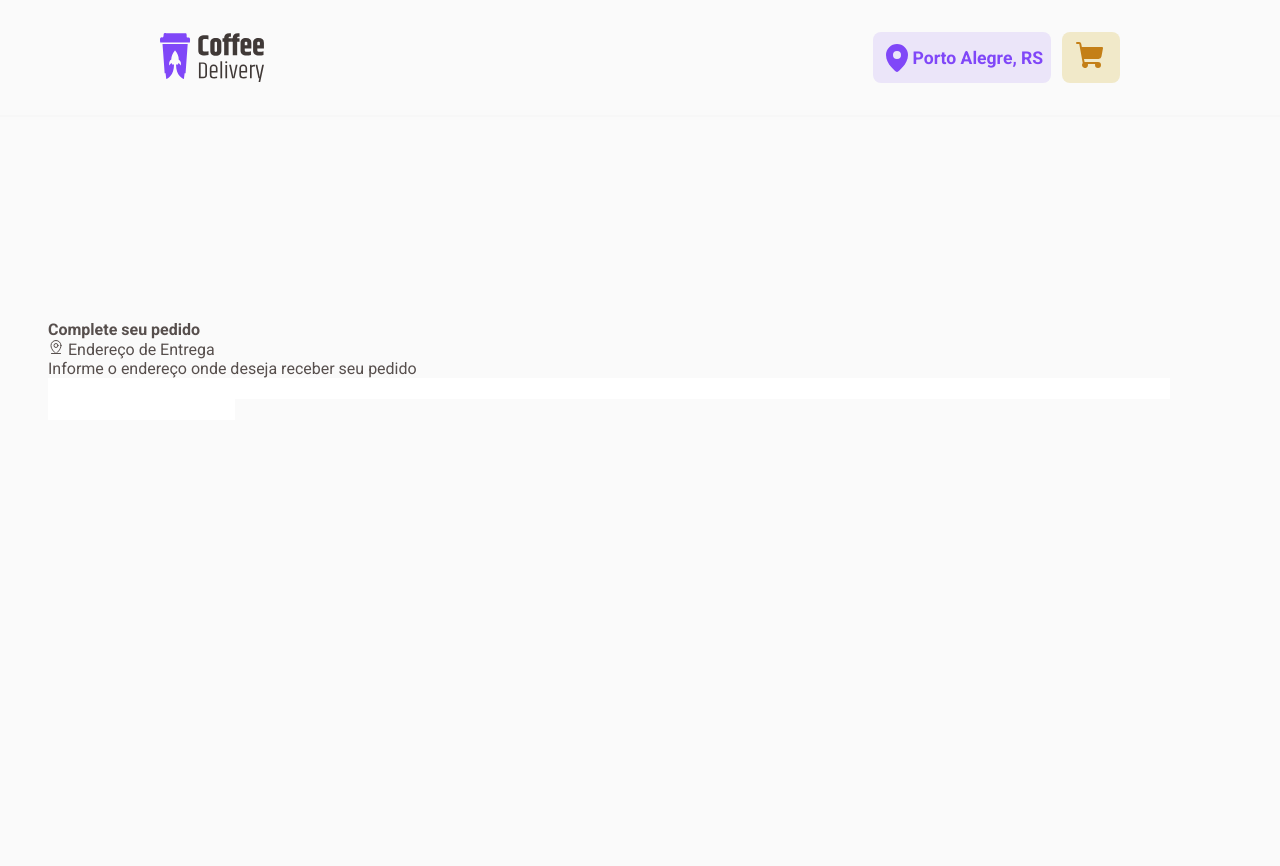
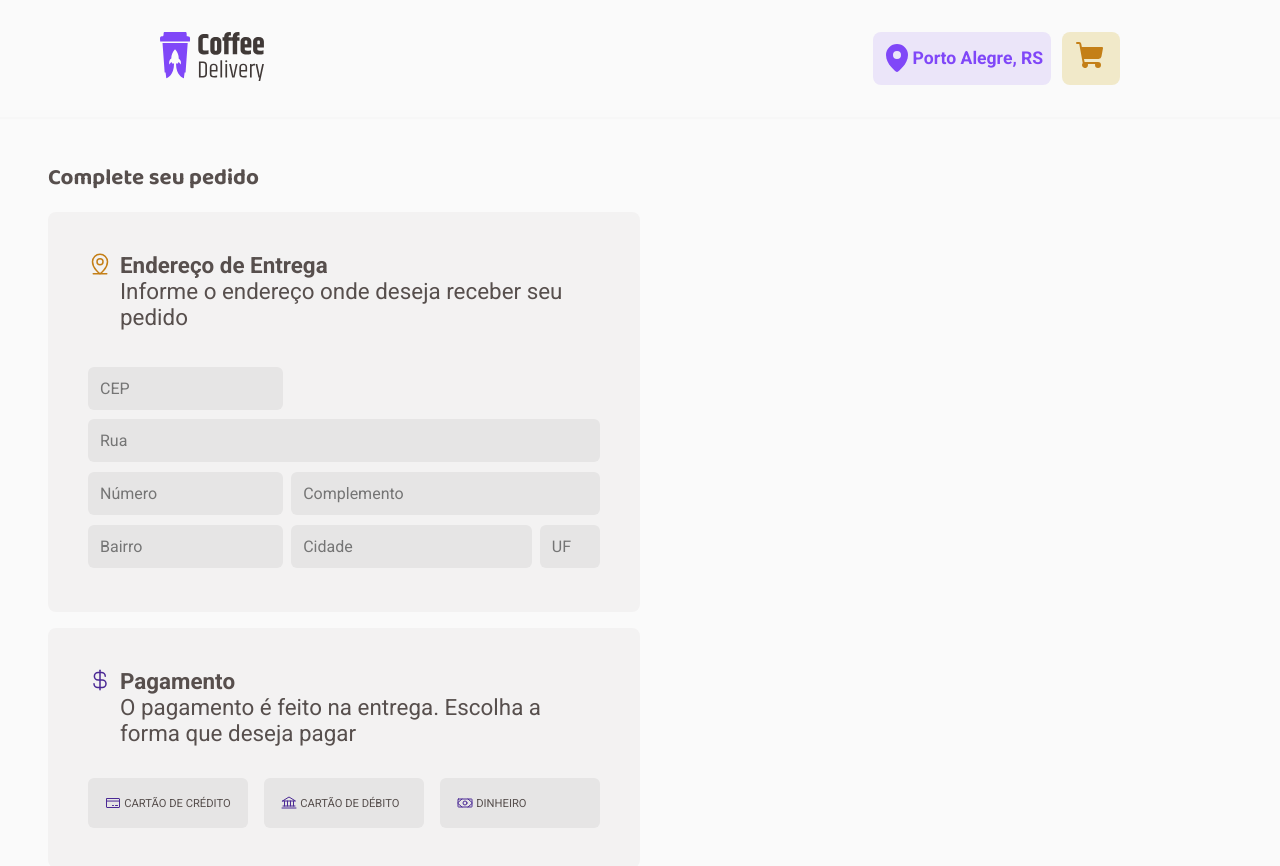
Before and after one commit to Rogerio-17/coffe-delivery, a React (Vite) app: page /checkout in a window 1280 px wide. Shown: the top 866 px of the page. Built offline with nearby package versions, Linux system fonts and the light colour scheme.

Commit message:
Finalizando primeira parte do carrinho

```diff
--- /dev/null
+++ b/src/Pages/Checkout/components/headerForms/index.tsx
@@ -0,0 +1,24 @@
+import { HeaderForm } from "./style";
+import { ReactNode } from "react";
+
+interface HeaderFormsProps {
+    icon: ReactNode,
+    title: string,
+    description: string,
+    color: "yellow-dark-800" | "purple-dark-800"
+}
+
+export function HeaderForms({icon, title, description, color}:HeaderFormsProps) {
+  return (
+    <HeaderForm color={color}>
+      <span>
+        {icon}
+      </span>
+
+      <div className="textMapLine">
+        <span>{title}</span>
+        <p>{description}</p>
+      </div>
+    </HeaderForm>
+  );
+}
--- /dev/null
+++ b/src/Pages/Checkout/components/headerForms/style.ts
@@ -0,0 +1,19 @@
+import styled from "styled-components";
+
+interface ColorProps {
+    color: "yellow-dark-800" | "purple-dark-800"
+}
+
+export const HeaderForm = styled.div<ColorProps>`
+    display: flex;
+    gap: 0.5rem;
+    color: ${props => props.theme[props.color]};
+
+.textMapLine {
+    color: ${props => props.theme["base-text-700"]};
+
+    span {
+        font-weight: bold;
+    }
+}
+`
--- a/src/Pages/Checkout/index.tsx
+++ b/src/Pages/Checkout/index.tsx
@@ -1,30 +1,62 @@
-import { MapPinLine } from "phosphor-react";
-import { CheckoutContainer, FormAddressAndPayment, SelectedProducts } from "./style";
+import { Bank, CreditCard, CurrencyDollar, MapPinLine, Money } from "phosphor-react";
+import {
+  CheckoutContainer,
+  FormAddress,
+  FormAddressAndPayment,
+  FormPayment,
+  SelectedProducts,
+} from "./style";
+import { HeaderForms } from "./components/headerForms";
 
 export function Checkout() {
-    return(
+  return (
     <CheckoutContainer>
       <FormAddressAndPayment>
         <h4>Complete seu pedido</h4>
+
+        <FormAddress>
+            <HeaderForms
+            color="yellow-dark-800"
+            icon={<MapPinLine size={24}/>}
+            title="Endereço de Entrega"
+            description="Informe o endereço onde deseja receber seu pedido"
+            />
           <form action="">
-                    <span>
-                        <MapPinLine/> Endereço de Entrega
-                    </span>
-                    <p>Informe o endereço onde deseja receber seu pedido</p>
+            <div className="n1">
+              <input type="number" placeholder="CEP" />
+            </div>
 
-                    <input type="number" />
-                    <input type="text" />
-                    <input type="number" />
-                    <input type="text" />
-                    <input type="text" />
-                    <input type="text" />
-                    <input type="number" />
+            <input type="text" placeholder="Rua" />
+
+            <div className="n2">
+              <input type="number" placeholder="Número" />
+              <input type="text" placeholder="Complemento" />
+            </div>
+
+            <div className="n3">
+              <input type="text" placeholder="Bairro" />
+              <input type="text" placeholder="Cidade" />
+              <input type="text" placeholder="UF" />
+            </div>
           </form>
+        </FormAddress>
+
+        <FormPayment>
+        <HeaderForms
+            color="purple-dark-800"
+            icon={<CurrencyDollar size={24}/>}
+            title="Pagamento"
+            description="O pagamento é feito na entrega. Escolha a forma que deseja pagar"
+            />
+            <div className="teste">
+             <button> <span><CreditCard size={16}/></span> Cartão de crédito</button>
+             <button> <span><Bank size={16}/></span> Cartão de débito</button>
+             <button> <span><Money size={16}/></span> Dinheiro</button>
+            </div>
+        </FormPayment>
       </FormAddressAndPayment>
 
-            <SelectedProducts>
-
-            </SelectedProducts>
+      <SelectedProducts></SelectedProducts>
     </CheckoutContainer>
-    )
+  );
 }
--- a/src/Pages/Checkout/style.ts
+++ b/src/Pages/Checkout/style.ts
@@ -1,16 +1,94 @@
 import styled from "styled-components";
 
+export const CheckoutContainer = styled.div`
+  margin-top: 10rem;
+  display: grid;
+  grid-template-columns: 1fr 1fr;
+  font-size: 1.4rem;
 
-export const CheckoutContainer = styled.div`
-margin-top: 20rem;
+  h4 {
+    font-family: "Baloo 2", "sans-serif";
+  }
+`;
 
-`
+export const FormAddressAndPayment = styled.div``;
+
+export const FormAddress = styled.div`
+  background: ${(props) => props.theme["base-card-200"]};
+  padding: 2.5rem;
+  margin-top: 1rem;
+  border-radius: 8px;
+
+  form {
+    margin-top: 2rem;
+  }
+
+  input {
+    background: ${(props) => props.theme["base-button-400"]};
+    margin: 0.3rem 0rem;
+    width: 100%;
+    padding: 0.75rem;
+    border-radius: 6px;
+  }
+
+  .n1 {
+    display: grid;
+    grid-template-columns: 12.2rem 2fr;
+  }
+
+  .n2 {
+    display: grid;
+    grid-template-columns: 12.2rem 2fr;
+    gap: 0.5rem;
+  }
+
+  .n3 {
+    display: grid;
+    grid-template-columns: 12.2rem 4fr 1fr;
+    gap: 0.5rem;
+  }
+`;
+
+export const FormPayment = styled.div`
+  background: ${(props) => props.theme["base-card-200"]};
+  padding: 2.5rem;
+  margin-top: 1rem;
+  border-radius: 8px;
+  margin-bottom: 2rem;
+
+  .teste {
+    display: flex;
+    gap: 1rem;
+  }
+
+  button {
+    width: 10rem;
+    padding: 1rem;
+    margin-top: 2rem;
+    background: ${(props) => props.theme["base-button-400"]};
+    text-transform: uppercase;
+    font-size: 0.7rem;
+    display: flex;
+    align-items: center;
+    text-align: center;
+    gap: 0.2rem;
+    border-radius: 6px;
+    color: ${(props) => props.theme["base-text-700"]};
+    border: 1px solid transparent;
+    cursor: pointer;
 
 
-export const FormAddressAndPayment = styled.div`
+    span {
+      display: flex;
+      color: ${(props) => props.theme["purple-dark-800"]};
+    }
 
-`
+    &:hover {
+        transition: 0.4s;
+        background: ${(props) => props.theme["purple-light-200"]};
+        border: 1px solid ${(props) => props.theme["purple-dark-800"]};
+    }
+  }
+`;
 
-export const SelectedProducts = styled.div`
-
-`
+export const SelectedProducts = styled.div``;
--- a/src/components/Header/index.tsx
+++ b/src/components/Header/index.tsx
@@ -6,13 +6,15 @@ import { NavLink } from "react-router-dom";
 export function Header() {
   return (
     <HeaderContainer>
+      <NavLink to='/' title="Voltar para página inicial">
       <img src={Logo} />
+      </NavLink>
       <div>
         <span>
           <MapPin size={32} weight="fill"/> Porto Alegre, RS
         </span>
         <button >
-          <NavLink to='/checkout' title="Checkout">
+          <NavLink to='/checkout' title="Ir para o carrinho">
           <ShoppingCart size={32} weight="fill"/>
           </NavLink>
         </button>
```
Lines whose indentation alone changed are shown as unchanged.
